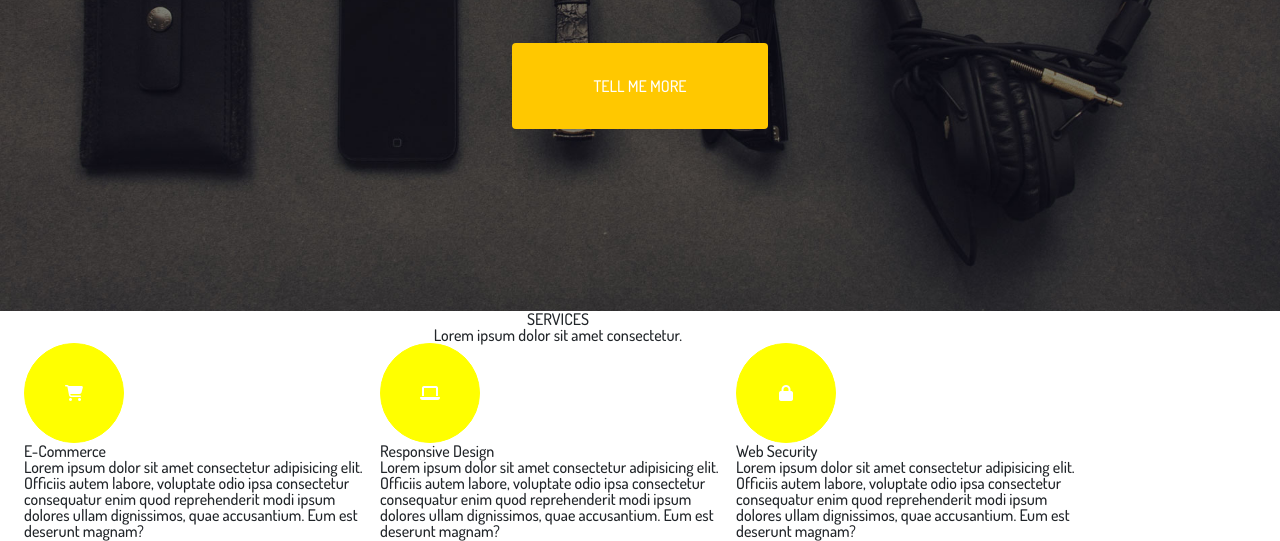
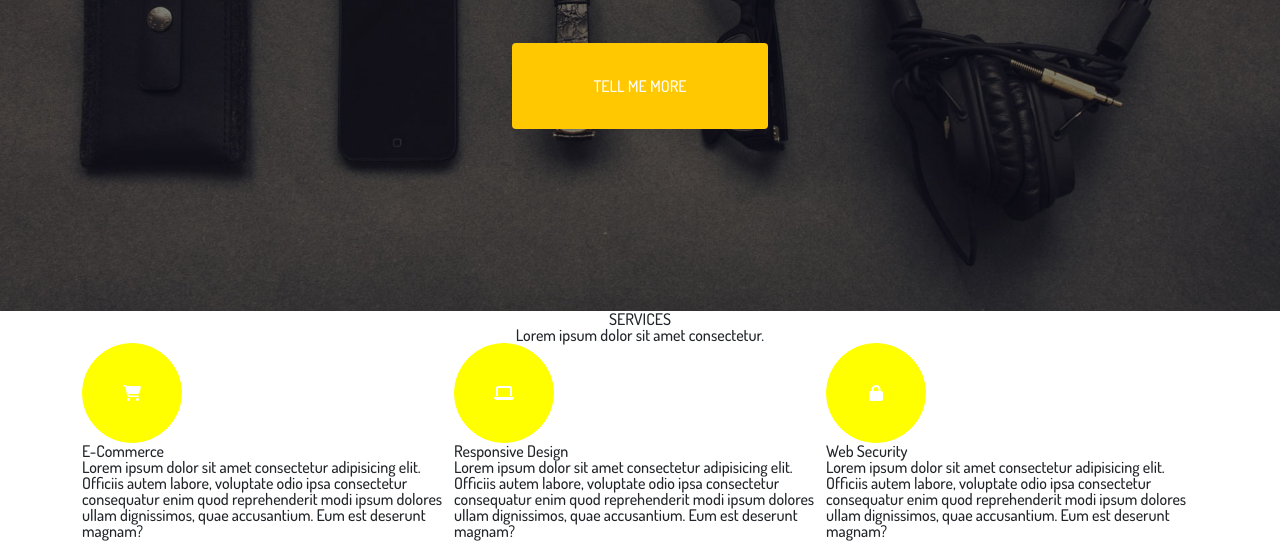
Before and after one commit to rashadsafa/Startbootstrap, a plain HTML site: page index.html in a window 1280 px wide. Shown: the part 553-1094 px from the top of the page. Drawn offline with nearby package versions, Linux system fonts and the light colour scheme.

Commit message:
timebreak

```diff
--- a/index.html
+++ b/index.html
@@ -57,7 +57,8 @@
             </div>
         </section>
         <section id="services">
-            <div class="container row">
+            <div class="container">
+                <div class="row">
                     <div class="col-md-12">
                         <div class="textbox text-center">
                             <h1>SERVICES</h1>
@@ -65,8 +66,10 @@
                         </div>
                     </div>
                 </div>
-            <div class="container row">
-                <div class="box d-flex justify-content-around">
+            </div>
+            <div class="container">
+                <div class="row">
+                    <div class="box d-flex justify-content-between">
                         <div class="col-md-4">
                             <div class="icon">
                                 <i class="fa-solid fa-cart-shopping"></i>
```
Lines whose indentation alone changed are shown as unchanged.
